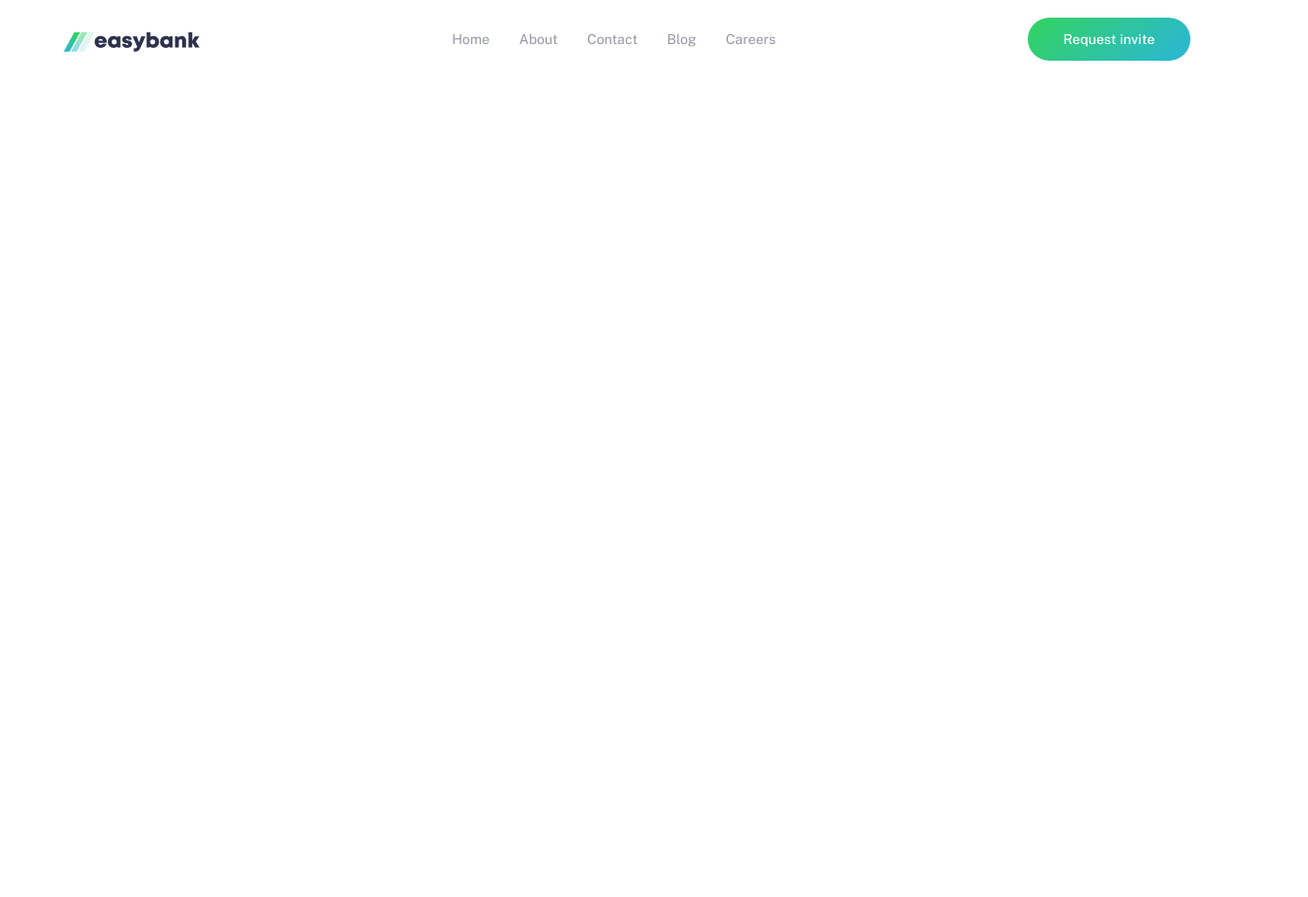
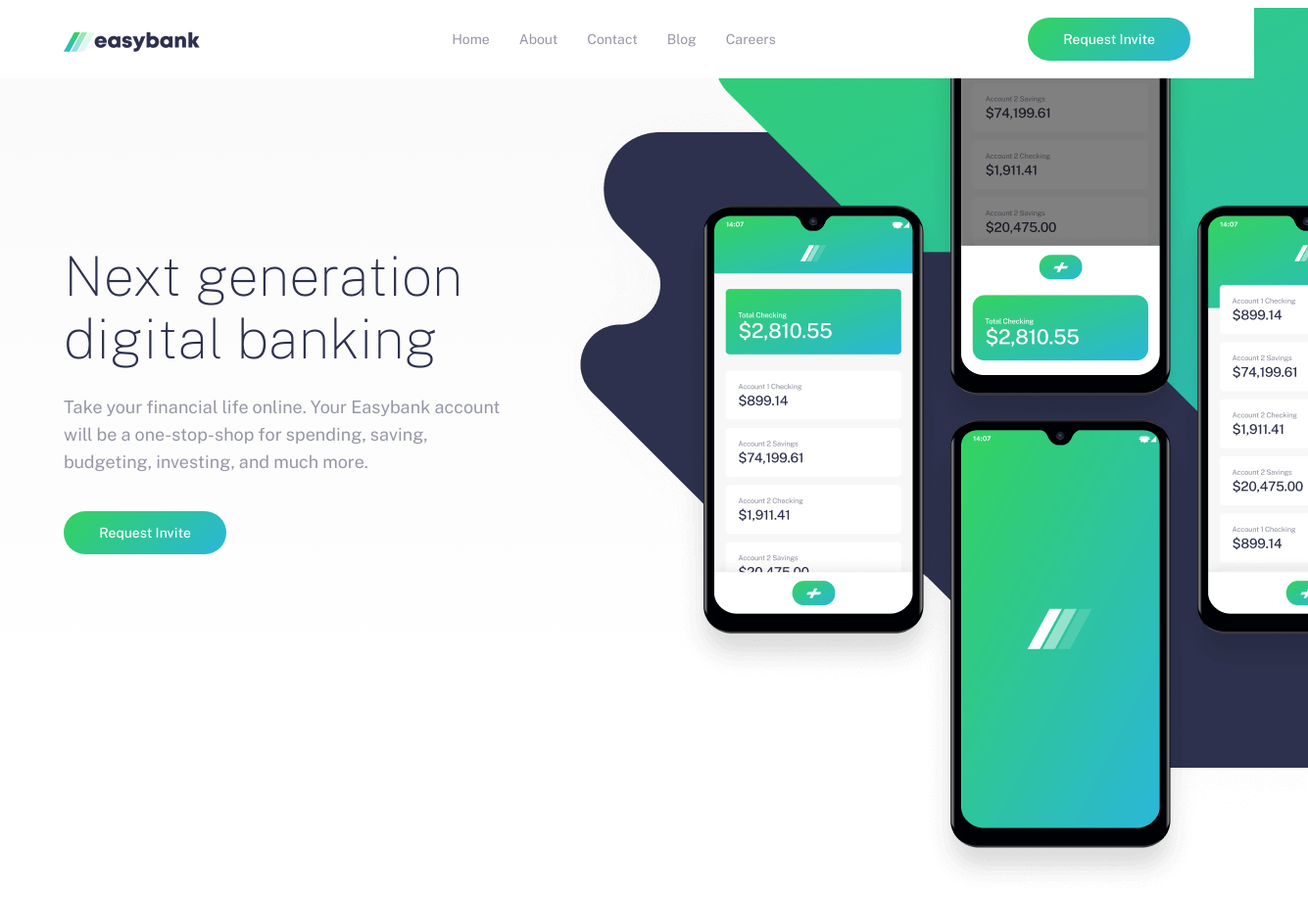
Before and after one commit to akbarjondev/easybank, a plain HTML site: page index.html in a window 1280 px wide. Shown: the whole page at 98% size, 1335 px wide, since content can reach past the window. Before the commit the page ends 800 px from the top, so only its background shows below. Drawn offline with Linux system fonts and the light colour scheme.

Commit message:
Add hero desktop version

```diff
--- a/index.html
+++ b/index.html
@@ -45,6 +45,23 @@
 	</header><!-- End of site-header -->
 
 	<main class="site-main">
+		<section class="hero">
+			<div class="container hero__container">
+				<div class="hero__container-left">
+					<h1 class="hero__heading">Next generation digital banking</h1>
+					<p class="hero__text">Take your financial life online. Your Easybank account will be a one-stop-shop for spending, saving, budgeting, investing, and much more.</p>
+					<a href="#" class="hero__link button invite">Request invite</a>
+				</div>
+
+				<picture>
+					<img class="hero__img" src="img/bg-phone.png" alt="Online banking in illustration" width="820" height="908">
+				</picture>
+			</div><!-- End of container -->
+		</section><!-- End of hero -->
+
+		<section class="choose">
+
+		</section>
 	</main><!-- End of site-main -->
 
 	<script src="js/script.js"></script>
--- a/scss/_general.scss
+++ b/scss/_general.scss
@@ -9,4 +9,5 @@ body {
 	padding: 0;
 	box-sizing: border-box;
 	font-family: "Public Sans", "Arial", sans-serif;
+	overflow-x: hidden;
 }
--- a/scss/blocks/_blocks-all.scss
+++ b/scss/blocks/_blocks-all.scss
@@ -1,2 +1,3 @@
 @import "header";
 @import "site-main";
+@import "hero";
--- a/scss/blocks/_header.scss
+++ b/scss/blocks/_header.scss
@@ -76,6 +76,9 @@
 		}
 	}
 }
+.invite {
+	text-transform: capitalize;
+}
 .menu {
 	position: absolute;
 	right: 0;
--- /dev/null
+++ b/scss/blocks/_hero.scss
@@ -0,0 +1,33 @@
+.hero {
+	position: relative;
+	padding-top: 170px;
+	padding-bottom: 170px;
+	background-image: linear-gradient(to bottom, #fafafa, #ffffff);
+}
+.hero__container {
+	display: flex;
+	align-items: flex-start;
+}
+.hero__heading {
+	max-width: 420px;
+	margin: 0;
+	padding-bottom: 24px;
+	font-size: 56px;
+	line-height: 64px;
+	font-weight: 100;
+	color: $main-black;
+}
+.hero__text {
+	width: 450px;
+	margin: 0;
+	margin-bottom: 36px;
+	font-size: 18px;
+	line-height: 28px;
+	font-weight: 400;
+	color: $main-gray;
+}
+.hero__img {
+	position: absolute;
+	top: -72px;
+	right: -55px;
+}
```
Also changed, not shown: css/main.css, img/bg-phone.png (added), img/bg-phone@2x.png (added), 1 other file.
